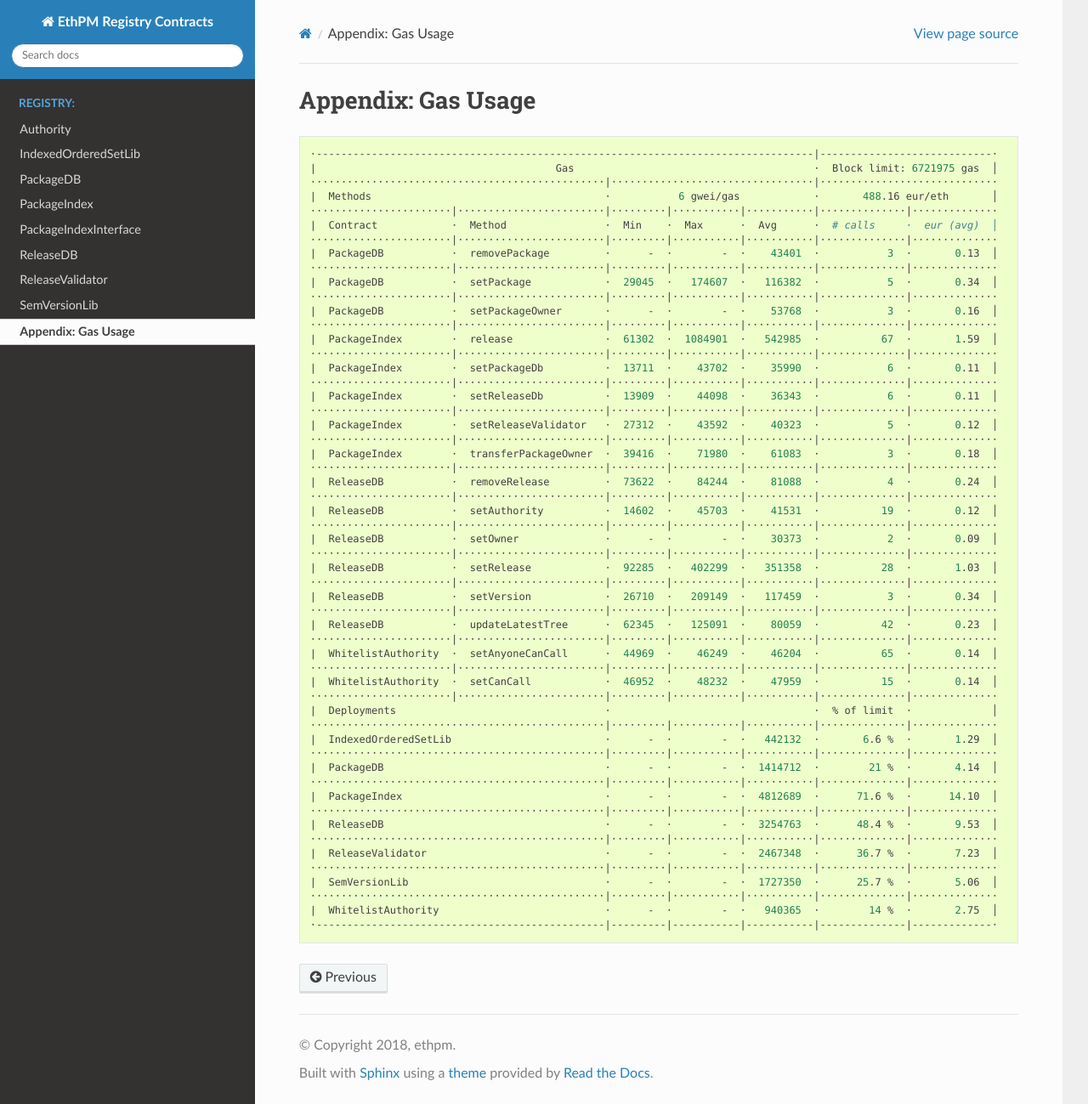
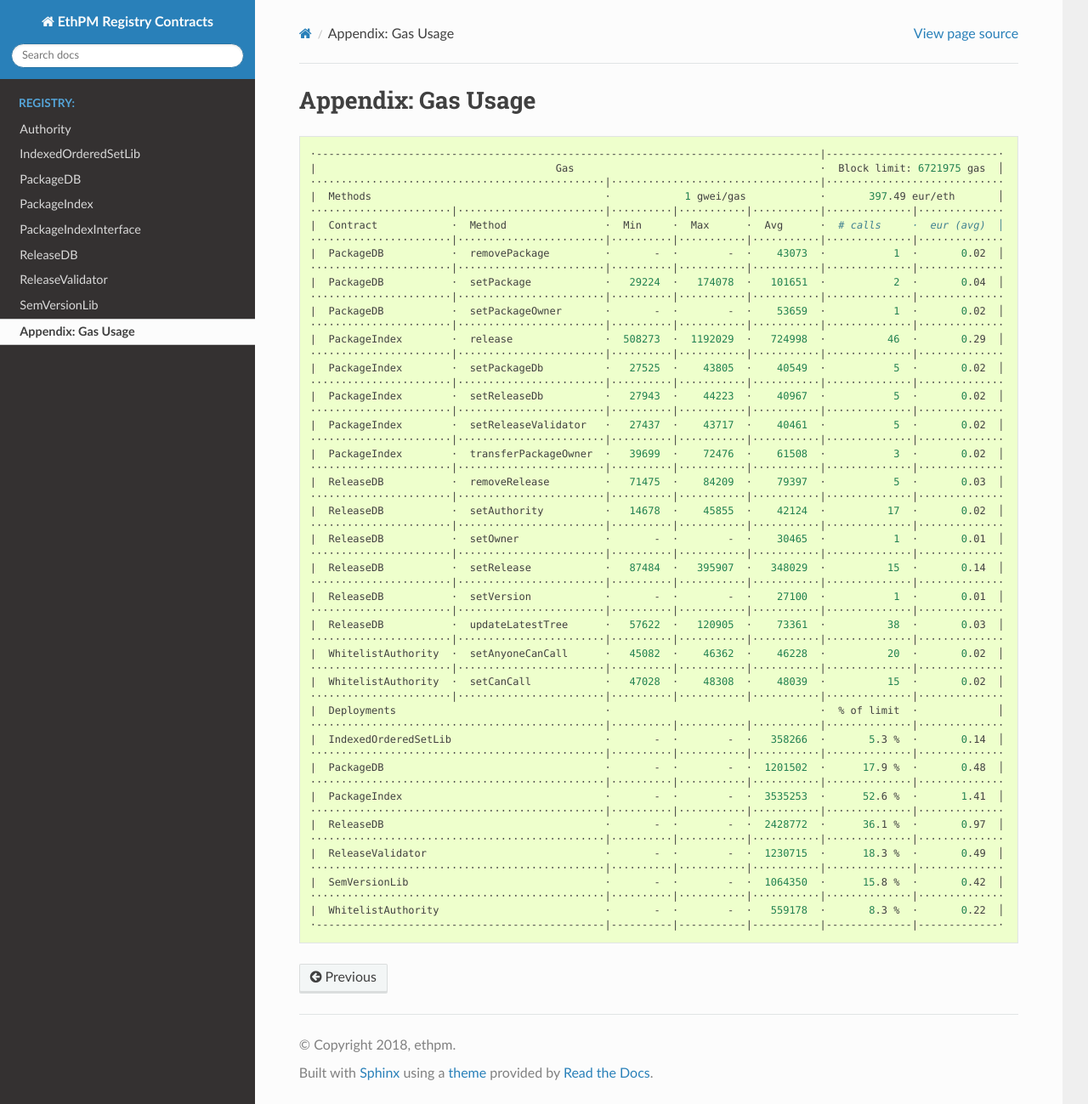
Before and after one commit to ethpm/escape-truffle, a Sphinx documentation site: the page built from docs/Gas.rst, in a window 1280 px wide and 1299 px high. Shown: the whole window at 85% size. Built offline with Sphinx 7.4.7 and the Read the Docs theme 2.0.0, drawn with Linux system fonts in a browser that asks for light colours.

Commit message:
Update gas analysis docs to reflect solc optimization

```diff
--- a/docs/Gas.rst
+++ b/docs/Gas.rst
@@ -3,58 +3,58 @@ Appendix: Gas Usage
 
 .. code-block:: shell
 
-  ·---------------------------------------------------------------------------------|----------------------------·
-  |                                       Gas                                       ·  Block limit: 6721975 gas  │
-  ················································|·································|·····························
-  |  Methods                                      ·           6 gwei/gas            ·       488.16 eur/eth       │
-  ·······················|························|·········|···········|···········|··············|··············
-  |  Contract            ·  Method                ·  Min    ·  Max      ·  Avg      ·  # calls     ·  eur (avg)  │
-  ·······················|························|·········|···········|···········|··············|··············
-  |  PackageDB           ·  removePackage         ·      -  ·        -  ·    43401  ·           3  ·       0.13  │
-  ·······················|························|·········|···········|···········|··············|··············
-  |  PackageDB           ·  setPackage            ·  29045  ·   174607  ·   116382  ·           5  ·       0.34  │
-  ·······················|························|·········|···········|···········|··············|··············
-  |  PackageDB           ·  setPackageOwner       ·      -  ·        -  ·    53768  ·           3  ·       0.16  │
-  ·······················|························|·········|···········|···········|··············|··············
-  |  PackageIndex        ·  release               ·  61302  ·  1084901  ·   542985  ·          67  ·       1.59  │
-  ·······················|························|·········|···········|···········|··············|··············
-  |  PackageIndex        ·  setPackageDb          ·  13711  ·    43702  ·    35990  ·           6  ·       0.11  │
-  ·······················|························|·········|···········|···········|··············|··············
-  |  PackageIndex        ·  setReleaseDb          ·  13909  ·    44098  ·    36343  ·           6  ·       0.11  │
-  ·······················|························|·········|···········|···········|··············|··············
-  |  PackageIndex        ·  setReleaseValidator   ·  27312  ·    43592  ·    40323  ·           5  ·       0.12  │
-  ·······················|························|·········|···········|···········|··············|··············
-  |  PackageIndex        ·  transferPackageOwner  ·  39416  ·    71980  ·    61083  ·           3  ·       0.18  │
-  ·······················|························|·········|···········|···········|··············|··············
-  |  ReleaseDB           ·  removeRelease         ·  73622  ·    84244  ·    81088  ·           4  ·       0.24  │
-  ·······················|························|·········|···········|···········|··············|··············
-  |  ReleaseDB           ·  setAuthority          ·  14602  ·    45703  ·    41531  ·          19  ·       0.12  │
-  ·······················|························|·········|···········|···········|··············|··············
-  |  ReleaseDB           ·  setOwner              ·      -  ·        -  ·    30373  ·           2  ·       0.09  │
-  ·······················|························|·········|···········|···········|··············|··············
-  |  ReleaseDB           ·  setRelease            ·  92285  ·   402299  ·   351358  ·          28  ·       1.03  │
-  ·······················|························|·········|···········|···········|··············|··············
-  |  ReleaseDB           ·  setVersion            ·  26710  ·   209149  ·   117459  ·           3  ·       0.34  │
-  ·······················|························|·········|···········|···········|··············|··············
-  |  ReleaseDB           ·  updateLatestTree      ·  62345  ·   125091  ·    80059  ·          42  ·       0.23  │
-  ·······················|························|·········|···········|···········|··············|··············
-  |  WhitelistAuthority  ·  setAnyoneCanCall      ·  44969  ·    46249  ·    46204  ·          65  ·       0.14  │
-  ·······················|························|·········|···········|···········|··············|··············
-  |  WhitelistAuthority  ·  setCanCall            ·  46952  ·    48232  ·    47959  ·          15  ·       0.14  │
-  ·······················|························|·········|···········|···········|··············|··············
-  |  Deployments                                  ·                                 ·  % of limit  ·             │
-  ················································|·········|···········|···········|··············|··············
-  |  IndexedOrderedSetLib                         ·      -  ·        -  ·   442132  ·       6.6 %  ·       1.29  │
-  ················································|·········|···········|···········|··············|··············
-  |  PackageDB                                    ·      -  ·        -  ·  1414712  ·        21 %  ·       4.14  │
-  ················································|·········|···········|···········|··············|··············
-  |  PackageIndex                                 ·      -  ·        -  ·  4812689  ·      71.6 %  ·      14.10  │
-  ················································|·········|···········|···········|··············|··············
-  |  ReleaseDB                                    ·      -  ·        -  ·  3254763  ·      48.4 %  ·       9.53  │
-  ················································|·········|···········|···········|··············|··············
-  |  ReleaseValidator                             ·      -  ·        -  ·  2467348  ·      36.7 %  ·       7.23  │
-  ················································|·········|···········|···········|··············|··············
-  |  SemVersionLib                                ·      -  ·        -  ·  1727350  ·      25.7 %  ·       5.06  │
-  ················································|·········|···········|···········|··············|··············
-  |  WhitelistAuthority                           ·      -  ·        -  ·   940365  ·        14 %  ·       2.75  │
-  ·-----------------------------------------------|---------|-----------|-----------|--------------|-------------·
+  ·----------------------------------------------------------------------------------|----------------------------·
+  |                                       Gas                                        ·  Block limit: 6721975 gas  │
+  ················································|··································|·····························
+  |  Methods                                      ·            1 gwei/gas            ·       397.49 eur/eth       │
+  ·······················|························|··········|···········|···········|··············|··············
+  |  Contract            ·  Method                ·  Min     ·  Max      ·  Avg      ·  # calls     ·  eur (avg)  │
+  ·······················|························|··········|···········|···········|··············|··············
+  |  PackageDB           ·  removePackage         ·       -  ·        -  ·    43073  ·           1  ·       0.02  │
+  ·······················|························|··········|···········|···········|··············|··············
+  |  PackageDB           ·  setPackage            ·   29224  ·   174078  ·   101651  ·           2  ·       0.04  │
+  ·······················|························|··········|···········|···········|··············|··············
+  |  PackageDB           ·  setPackageOwner       ·       -  ·        -  ·    53659  ·           1  ·       0.02  │
+  ·······················|························|··········|···········|···········|··············|··············
+  |  PackageIndex        ·  release               ·  508273  ·  1192029  ·   724998  ·          46  ·       0.29  │
+  ·······················|························|··········|···········|···········|··············|··············
+  |  PackageIndex        ·  setPackageDb          ·   27525  ·    43805  ·    40549  ·           5  ·       0.02  │
+  ·······················|························|··········|···········|···········|··············|··············
+  |  PackageIndex        ·  setReleaseDb          ·   27943  ·    44223  ·    40967  ·           5  ·       0.02  │
+  ·······················|························|··········|···········|···········|··············|··············
+  |  PackageIndex        ·  setReleaseValidator   ·   27437  ·    43717  ·    40461  ·           5  ·       0.02  │
+  ·······················|························|··········|···········|···········|··············|··············
+  |  PackageIndex        ·  transferPackageOwner  ·   39699  ·    72476  ·    61508  ·           3  ·       0.02  │
+  ·······················|························|··········|···········|···········|··············|··············
+  |  ReleaseDB           ·  removeRelease         ·   71475  ·    84209  ·    79397  ·           5  ·       0.03  │
+  ·······················|························|··········|···········|···········|··············|··············
+  |  ReleaseDB           ·  setAuthority          ·   14678  ·    45855  ·    42124  ·          17  ·       0.02  │
+  ·······················|························|··········|···········|···········|··············|··············
+  |  ReleaseDB           ·  setOwner              ·       -  ·        -  ·    30465  ·           1  ·       0.01  │
+  ·······················|························|··········|···········|···········|··············|··············
+  |  ReleaseDB           ·  setRelease            ·   87484  ·   395907  ·   348029  ·          15  ·       0.14  │
+  ·······················|························|··········|···········|···········|··············|··············
+  |  ReleaseDB           ·  setVersion            ·       -  ·        -  ·    27100  ·           1  ·       0.01  │
+  ·······················|························|··········|···········|···········|··············|··············
+  |  ReleaseDB           ·  updateLatestTree      ·   57622  ·   120905  ·    73361  ·          38  ·       0.03  │
+  ·······················|························|··········|···········|···········|··············|··············
+  |  WhitelistAuthority  ·  setAnyoneCanCall      ·   45082  ·    46362  ·    46228  ·          20  ·       0.02  │
+  ·······················|························|··········|···········|···········|··············|··············
+  |  WhitelistAuthority  ·  setCanCall            ·   47028  ·    48308  ·    48039  ·          15  ·       0.02  │
+  ·······················|························|··········|···········|···········|··············|··············
+  |  Deployments                                  ·                                  ·  % of limit  ·             │
+  ················································|··········|···········|···········|··············|··············
+  |  IndexedOrderedSetLib                         ·       -  ·        -  ·   358266  ·       5.3 %  ·       0.14  │
+  ················································|··········|···········|···········|··············|··············
+  |  PackageDB                                    ·       -  ·        -  ·  1201502  ·      17.9 %  ·       0.48  │
+  ················································|··········|···········|···········|··············|··············
+  |  PackageIndex                                 ·       -  ·        -  ·  3535253  ·      52.6 %  ·       1.41  │
+  ················································|··········|···········|···········|··············|··············
+  |  ReleaseDB                                    ·       -  ·        -  ·  2428772  ·      36.1 %  ·       0.97  │
+  ················································|··········|···········|···········|··············|··············
+  |  ReleaseValidator                             ·       -  ·        -  ·  1230715  ·      18.3 %  ·       0.49  │
+  ················································|··········|···········|···········|··············|··············
+  |  SemVersionLib                                ·       -  ·        -  ·  1064350  ·      15.8 %  ·       0.42  │
+  ················································|··········|···········|···········|··············|··············
+  |  WhitelistAuthority                           ·       -  ·        -  ·   559178  ·       8.3 %  ·       0.22  │
+  ·-----------------------------------------------|----------|-----------|-----------|--------------|-------------·
```
